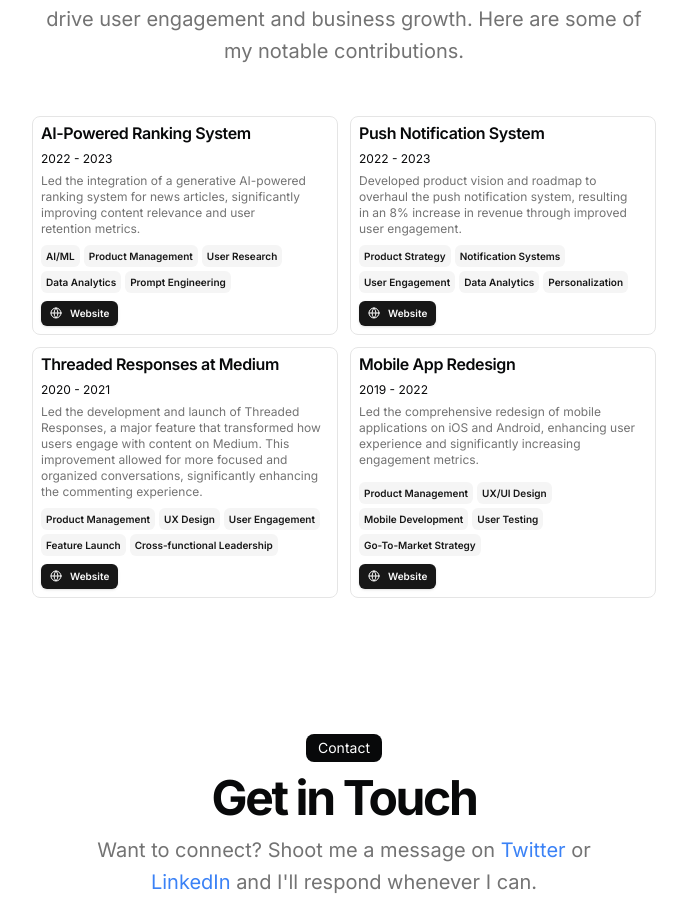
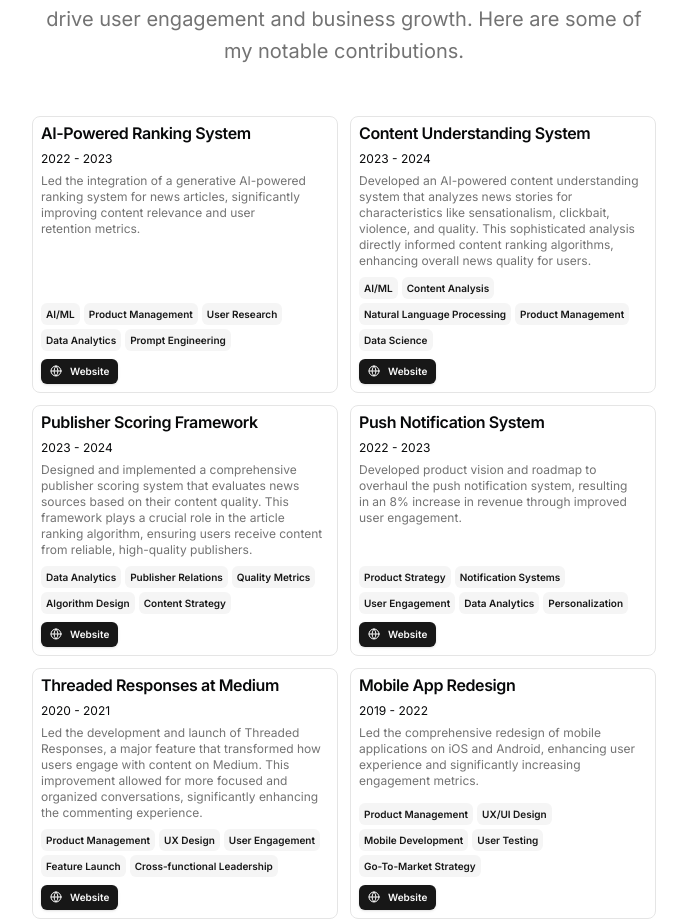
Before and after one commit to saviii/savi-portfolio, a Next.js app: page / in a window 1280 px wide. Shown: the part 1109-2030 px from the top of the page, without its empty margins (296-983 px from the left). Built offline with nearby package versions, Linux system fonts and the light colour scheme.

Commit message:
Add content understanding and publisher scoring achievements from SmartNews

```diff
--- a/src/data/resume.tsx
+++ b/src/data/resume.tsx
@@ -174,6 +174,54 @@ export const DATA = {
       video: "",
     },
     {
+      title: "Content Understanding System",
+      href: "https://techcrunch.com/2021/09/15/news-aggregator-smartnews-raises-230-million-valuing-its-business-at-2-billion/",
+      dates: "2023 - 2024",
+      active: true,
+      description:
+        "Developed an AI-powered content understanding system that analyzes news stories for characteristics like sensationalism, clickbait, violence, and quality. This sophisticated analysis directly informed content ranking algorithms, enhancing overall news quality for users.",
+      technologies: [
+        "AI/ML",
+        "Content Analysis",
+        "Natural Language Processing",
+        "Product Management",
+        "Data Science",
+      ],
+      links: [
+        {
+          type: "Website",
+          href: "https://techcrunch.com/2021/09/15/news-aggregator-smartnews-raises-230-million-valuing-its-business-at-2-billion/",
+          icon: <Icons.globe className="size-3" />,
+        },
+      ],
+      image: "",
+      video: "",
+    },
+    {
+      title: "Publisher Scoring Framework",
+      href: "https://techcrunch.com/2021/09/15/news-aggregator-smartnews-raises-230-million-valuing-its-business-at-2-billion/",
+      dates: "2023 - 2024",
+      active: true,
+      description:
+        "Designed and implemented a comprehensive publisher scoring system that evaluates news sources based on their content quality. This framework plays a crucial role in the article ranking algorithm, ensuring users receive content from reliable, high-quality publishers.",
+      technologies: [
+        "Data Analytics",
+        "Publisher Relations",
+        "Quality Metrics",
+        "Algorithm Design",
+        "Content Strategy",
+      ],
+      links: [
+        {
+          type: "Website",
+          href: "https://techcrunch.com/2021/09/15/news-aggregator-smartnews-raises-230-million-valuing-its-business-at-2-billion/",
+          icon: <Icons.globe className="size-3" />,
+        },
+      ],
+      image: "",
+      video: "",
+    },
+    {
       title: "Push Notification System",
       href: "https://techcrunch.com/2021/09/15/news-aggregator-smartnews-raises-230-million-valuing-its-business-at-2-billion/",
       dates: "2022 - 2023",
```
